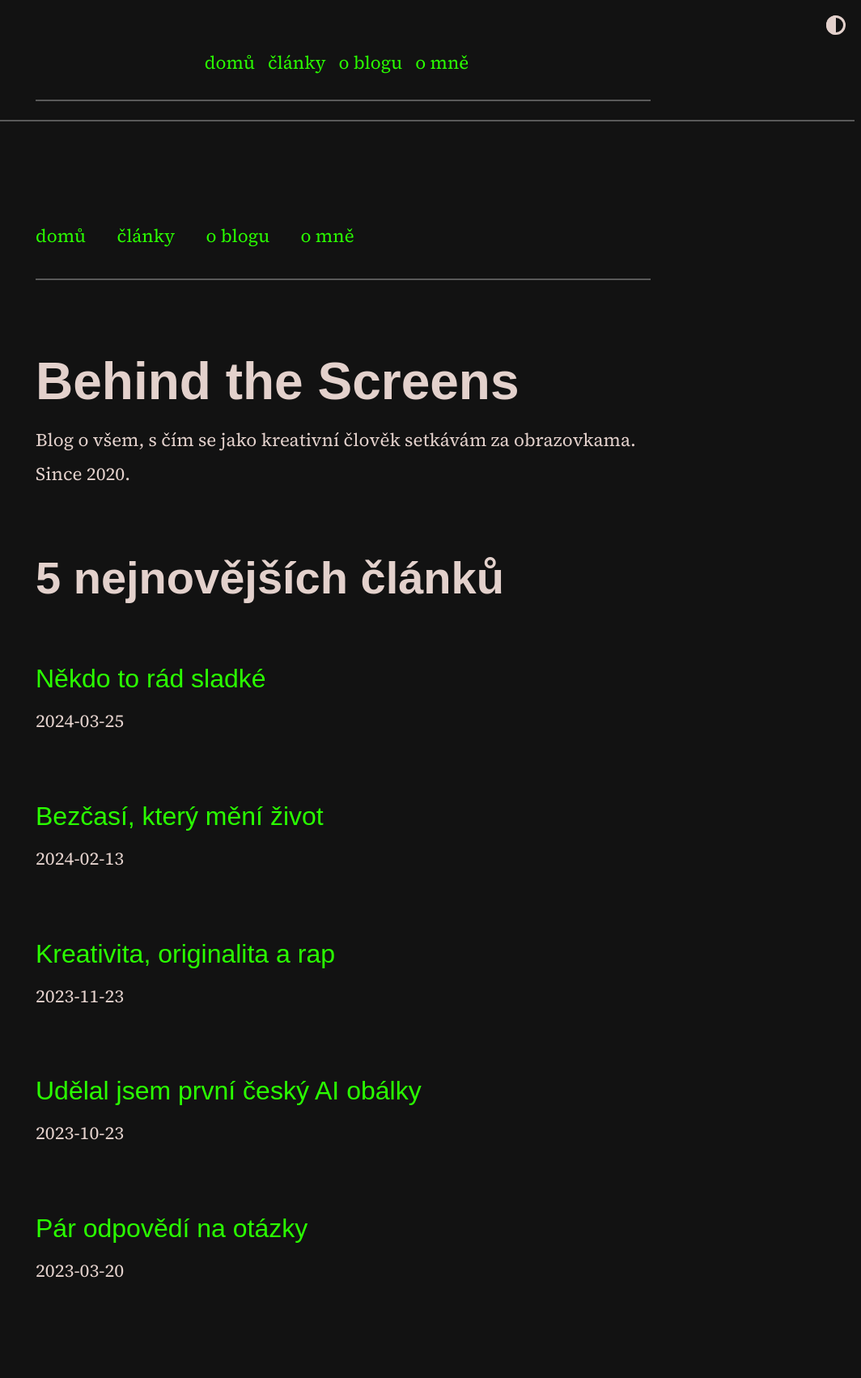
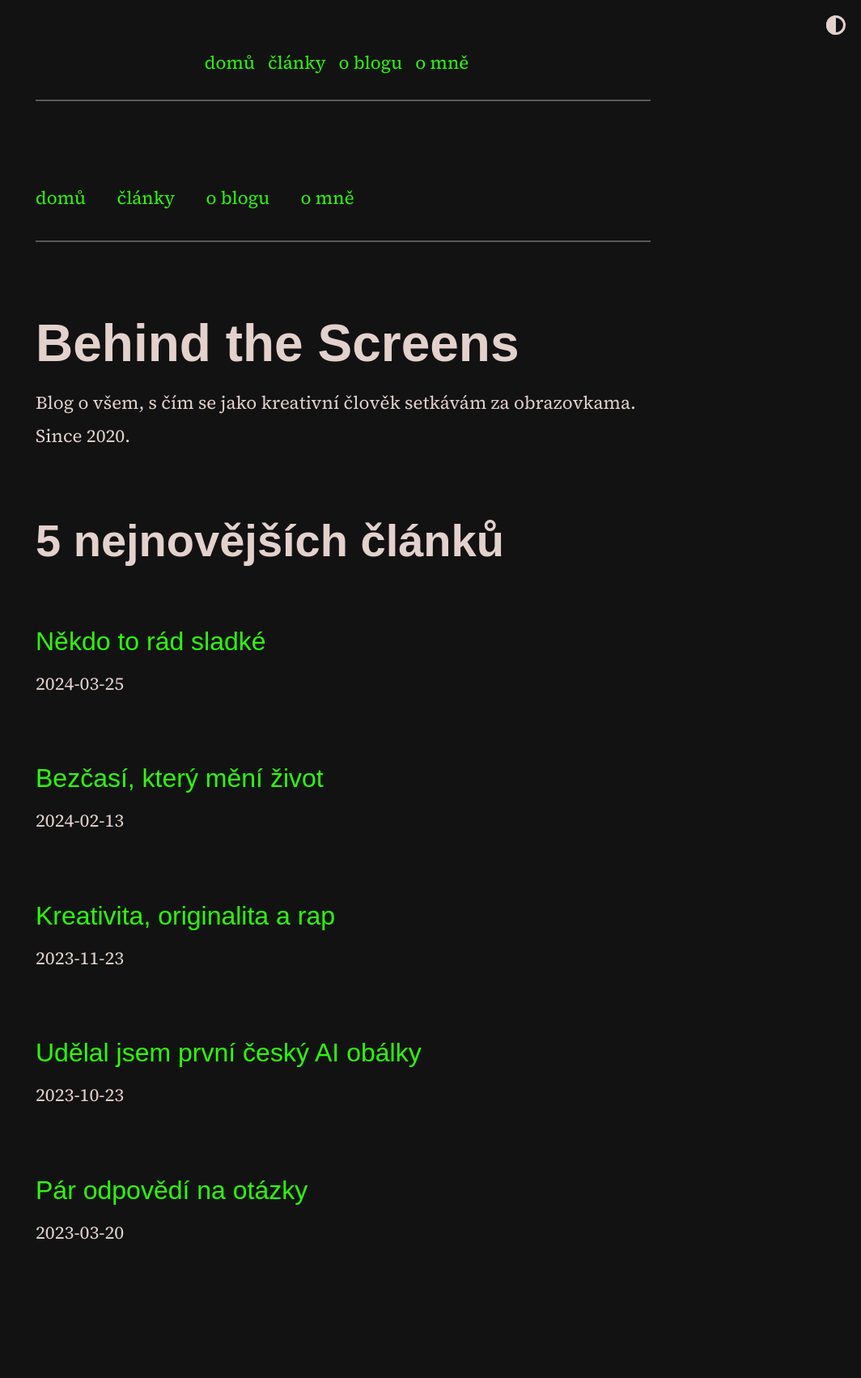
Before and after one commit to scherrer-txt/bts, a Jekyll site: the page built from index.md, in a window 1280 px wide. Shown: the whole page at 81% size, without its empty margins (216-1280 px from the left). Built offline with Jekyll 4.4.1, drawn with Linux system fonts in a browser that asks for light colours; some web fonts are replaced; after the commit the page ends 1656 px from its top, so only the background shows below that.

Commit message:
Update default.html

```diff
--- a/_layouts/default.html
+++ b/_layouts/default.html
@@ -4,7 +4,6 @@
   <body>
 <div class="overlay"></div>
           {% include menu.html collection=site.data.home.navbar_entries %}
-  <div class="dashed"></div>
     <main class="page-content" aria-label="Content">
       <div class="w">
         {{ content }}
```
